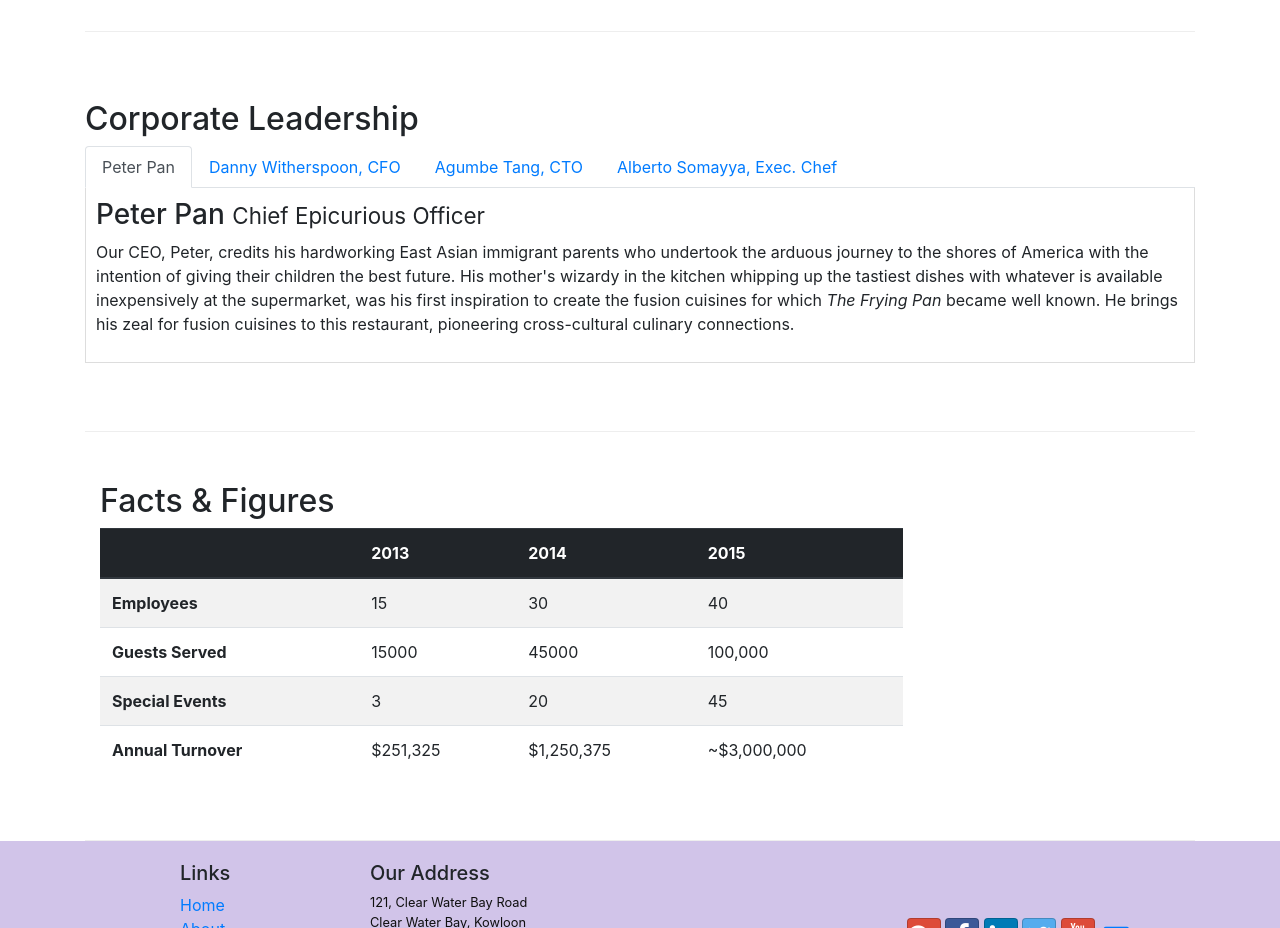
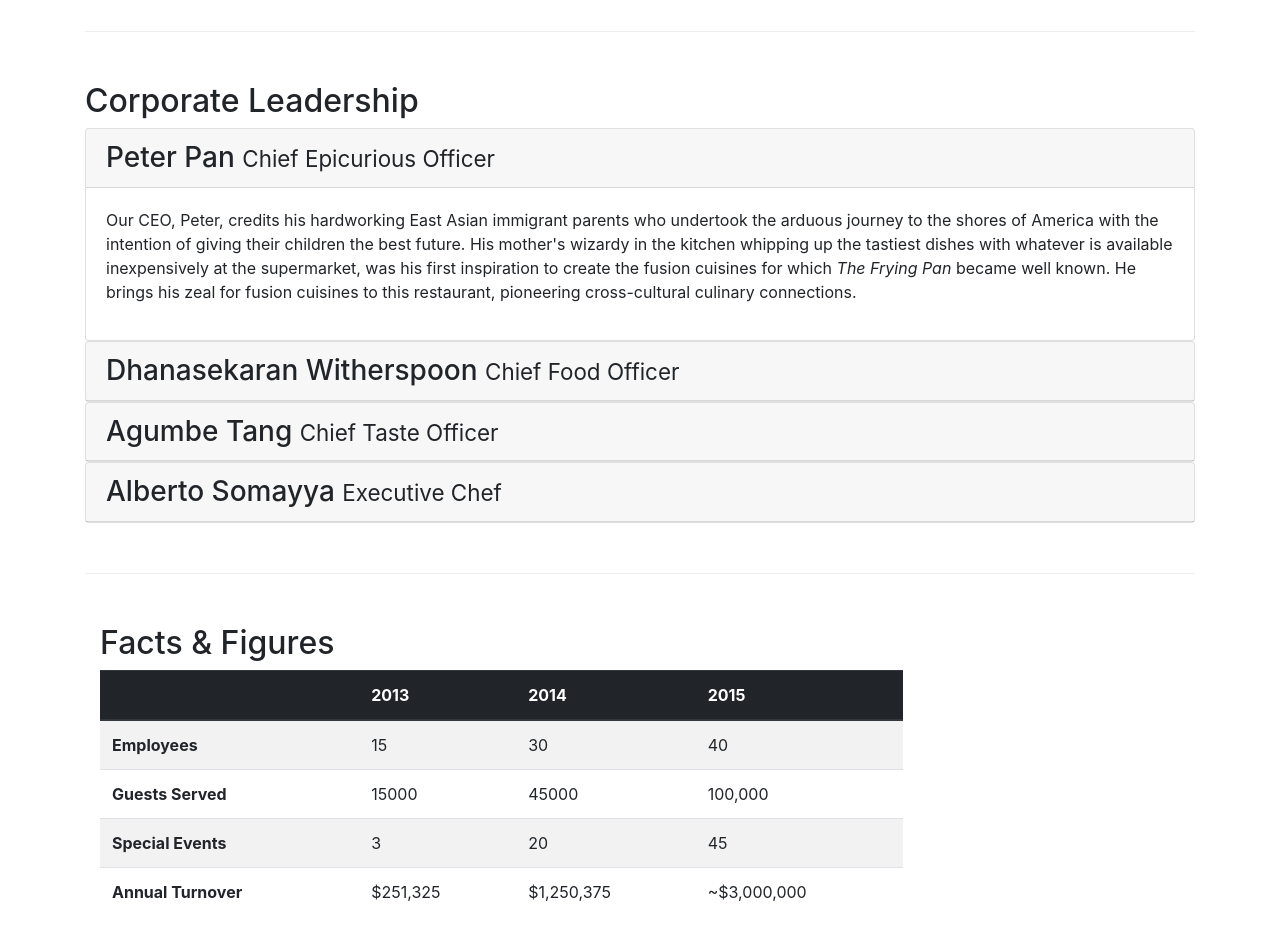
Before and after one commit to mitrabuggaveeti/Website-Using-Bootstrap, a website: page aboutus.html in a window 1280 px wide. Shown: the part 940-1868 px from the top of the page. Drawn offline with nearby package versions, Linux system fonts and the light colour scheme.

Commit message:
Accordion

```diff
--- a/aboutus.html
+++ b/aboutus.html
@@ -103,39 +103,63 @@
             <div>
                 <h2>Corporate Leadership</h2>
 
-                <ul class="nav nav-tabs">
-                    <li class="nav-item">
-                        <a class="nav-link active" href="#peter" role="tab" data-toggle="tab">Peter Pan</a>
-                    </li>
-                    <li class="nav-item">
-                        <a class="nav-link" href="#danny" role="tab"
-                          data-toggle="tab">Danny Witherspoon, CFO</a>
-                      </li>
-                      <li class="nav-item">
-                        <a class="nav-link" href="#agumbe"role="tab"
-                          data-toggle="tab">Agumbe Tang, CTO</a>
-                      </li>
-                      <li class="nav-item">
-                        <a class="nav-link" href="#alberto" role="tab"
-                          data-toggle="tab">Alberto Somayya, Exec. Chef</a>
-                      </li>
-                </ul>
-                <div class="tab-content">
-                     <div role="tabpanel" class="tab-pane fade show active" id="peter">
-                        <h3>Peter Pan <small>Chief Epicurious Officer</small></h3>
-                        <p class="d-none d-sm-block">Our CEO, Peter, credits his hardworking East Asian immigrant parents who undertook the arduous journey to the shores of America with the intention of giving their children the best future. His mother's wizardy in the kitchen whipping up the tastiest dishes with whatever is available inexpensively at the supermarket, was his first inspiration to create the fusion cuisines for which <em>The Frying Pan</em> became well known. He brings his zeal for fusion cuisines to this restaurant, pioneering cross-cultural culinary connections.</p>
-                     </div>
-                     <div role="tabpanel" class="tab-pane fade" id="danny">
-                        <h3>Dhanasekaran Witherspoon <small>Chief Food Officer</small></h3>
-                        <p class="d-none d-sm-block">Our CFO, Danny, as he is affectionately referred to by his colleagues, comes from a long established family tradition in farming and produce. His experiences growing up on a farm in the Australian outback gave him great appreciation for varieties of food sources. As he puts it in his own words, <em>Everything that runs, wins, and everything that stays, pays!</em></p>
+                <div id="accordion">
+                    <div class="card">
+                        <div class="card-header" role="tab" id="peterhead">
+                            <h3 class="mb-0">
+                                <a data-toggle="collapse" data-target="#peter">
+                                Peter Pan <small>Chief Epicurious Officer</small>
+                                </a>
+                            </h3>
+                        </div>
+                        <div class="collapse show" id="peter" data-parent="#accordion">
+                            <div class="card-body">
+                                <p class="d-none d-sm-block">Our CEO, Peter, credits his hardworking East Asian immigrant parents who undertook the arduous journey to the shores of America with the intention of giving their children the best future. His mother's wizardy in the kitchen whipping up the tastiest dishes with whatever is available inexpensively at the supermarket, was his first inspiration to create the fusion cuisines for which <em>The Frying Pan</em> became well known. He brings his zeal for fusion cuisines to this restaurant, pioneering cross-cultural culinary connections.</p>
+                            </div>
+                        </div>
                     </div>
-                    <div role="tabpanel" class="tab-pane fade" id="agumbe">
-                        <h3>Agumbe Tang <small>Chief Taste Officer</small></h3>
-                        <p class="d-none d-sm-block">Blessed with the most discerning gustatory sense, Agumbe, our CTO, personally ensures that every dish that we serve meets his exacting tastes. Our chefs dread the tongue lashing that ensues if their dish does not meet his exacting standards. He lives by his motto, <em>You click only if you survive my lick.</em></p>
+                    <div class="card">
+                        <div class="card-header" role="tab" id="dannyhead">
+                            <h3 class="mb-0">
+                                <a class="collapsed" data-toggle="collapse" data-target="#danny">
+                                Dhanasekaran Witherspoon <small>Chief Food Officer</small>
+                                </a>
+                            </h3>
+                        </div>
+                        <div class="collapse" id="danny" data-parent="#accordion">
+                            <div class="card-body">
+                                <p class="d-none d-sm-block">Our CFO, Danny, as he is affectionately referred to by his colleagues, comes from a long established family tradition in farming and produce. His experiences growing up on a farm in the Australian outback gave him great appreciation for varieties of food sources. As he puts it in his own words, <em>Everything that runs, wins, and everything that stays, pays!</em></p>
+                            </div>
+                        </div>
                     </div>
-                    <div role="tabpanel" class="tab-pane fade" id="alberto">
-                        <h3>Alberto Somayya <small>Executive Chef</small></h3>
-                        <p class="d-none d-sm-block">Award winning three-star Michelin chef with wide International experience having worked closely with whos-who in the culinary world, he specializes in creating mouthwatering Indo-Italian fusion experiences. He says, <em>Put together the cuisines from the two craziest cultures, and you get a winning hit! Amma Mia!</em></p>
+                    <div class="card">
+                        <div class="card-header" role="tab" id="agumbehead">
+                            <h3 class="mb-0">
+                                <a class="collapsed" data-toggle="collapse" data-target="#agumbe">
+                                    Agumbe Tang <small>Chief Taste Officer</small>
+                                </a>
+                            </h3>
+                        </div>
+                        <div class="collapse" id="agumbe" data-parent="#accordion">
+                            <div class="card-body">
+                                <p class="d-none d-sm-block">Blessed with the most discerning gustatory sense, Agumbe, our CTO, personally ensures that every dish that we serve meets his exacting tastes. Our chefs dread the tongue lashing that ensues if their dish does not meet his exacting standards. He lives by his motto, <em>You click only if you survive my lick.</em></p>
+                            </div>
+                        </div>
+
+                    </div>
+                    <div class="card">
+                        <div class="card-header" role="tab" id="albertohead">
+                            <h3 class="mb-0">
+                                <a class="collapsed" data-toggle="collapse" data-target="#alberto">
+                                Alberto Somayya <small>Executive Chef</small>
+                                </a>
+                            </h3>
+                        </div>
+                        <div class="collapse" id="alberto" data-parent="#accordion">
+                            <div class="card-body">
+                                <p class="d-none d-sm-block">Award winning three-star Michelin chef with wide International experience having worked closely with whos-who in the culinary world, he specializes in creating mouthwatering Indo-Italian fusion experiences. He says, <em>Put together the cuisines from the two craziest cultures, and you get a winning hit! Amma Mia!</em></p>
+                            </div>
+                        </div>
                     </div>
                 </div>
             </div>
```
